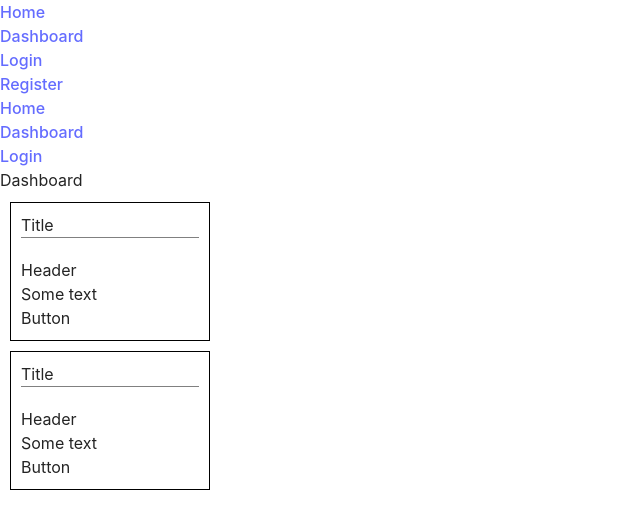
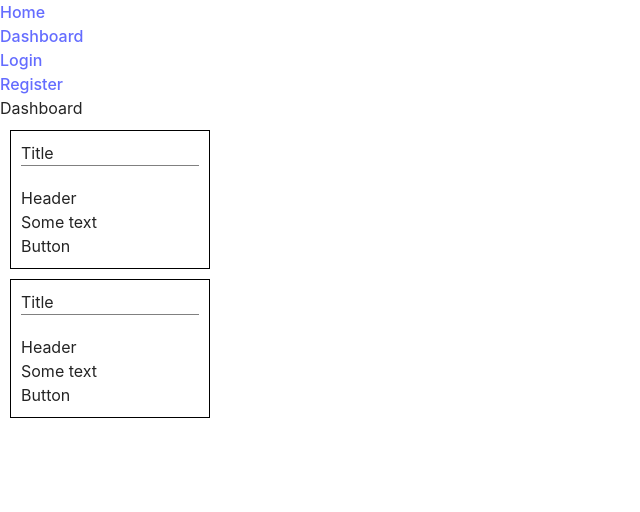
Before and after one commit to MikolekN/User-Behavior-Driven-Interface, a React (Vite) app in the folder frontend/: page /dashboard in a window 1280 px wide. Shown: the top 512 px of the page, without its empty margins (0-640 px from the left). Built offline with nearby package versions, Linux system fonts and the light colour scheme.

Commit message:
Refactor fix

```diff
--- a/frontend/src/components/Layout/Layout.tsx
+++ b/frontend/src/components/Layout/Layout.tsx
@@ -4,6 +4,7 @@ import { Link } from 'react-router-dom';
 interface LayoutProps {
   isLoggedIn: boolean;
   setIsLoggedIn: (loggedIn: boolean) => void;
+  children: React.ReactNode;
 }
 
 const Layout: React.FC<LayoutProps> = ({ isLoggedIn, setIsLoggedIn, children }) => {
--- a/frontend/src/components/MainMenu/MainMenu.css
+++ /dev/null
@@ -1,44 +0,0 @@
-/* App.css */
-body {
-    font-family: Arial, sans-serif;
-    margin: 0;
-    padding: 0;
-  }
-
-  .container {
-    margin-top: 20px;
-    padding: 0 20px;
-  }
-
-  nav {
-    background-color: #007bff;
-    padding: 1rem;
-    box-shadow: 0 2px 4px rgba(0, 0, 0, 0.1);
-  }
-
-  nav ul {
-    list-style-type: none;
-    margin: 0;
-    padding: 0;
-    display: flex;
-    justify-content: flex-start;
-  }
-
-  nav ul li {
-    margin-right: 1.5rem;
-  }
-
-  nav ul li a {
-    color: white;
-    text-decoration: none;
-    font-weight: bold;
-    transition: color 0.3s ease;
-  }
-
-  nav ul li a:hover {
-    color: #ffcc00;
-  }
-
-  nav ul li a.active {
-    border-bottom: 2px solid #ffcc00;
-  }
--- a/frontend/src/components/MainMenu/MainMenu.tsx
+++ /dev/null
@@ -1,29 +0,0 @@
-// src/components/MainMenu.js
-import React from 'react';
-import { NavLink } from 'react-router-dom';
-
-const MainMenu = () => {
-  return (
-    <nav className="bg-blue-500 p-4 text-white">
-      <ul className="flex space-x-4">
-        <li>
-          <NavLink to="/" className={({ isActive }) => isActive ? 'active' : undefined}>
-            Home
-          </NavLink>
-        </li>
-        <li>
-          <NavLink to="/dashboard" className={({ isActive }) => isActive ? 'active' : undefined}>
-            Dashboard
-          </NavLink>
-        </li>
-        <li>
-          <NavLink to="/login" className={({ isActive }) => isActive ? 'active' : undefined}>
-            Login
-          </NavLink>
-        </li>
-      </ul>
-    </nav>
-  );
-}
-
-export default MainMenu;
--- a/frontend/src/pages/Dashboard.tsx
+++ b/frontend/src/pages/Dashboard.tsx
@@ -1,11 +1,9 @@
 import React from 'react';
 import TestDetailsTile from '../components/TestDetailsTile/TestDetailsTile';
-import MainMenu from '../components/MainMenu/MainMenu';
 
 const Dashboard = () => {
   return (
     <>
-      <MainMenu />
       <div>Dashboard</div>
       <TestDetailsTile />
       <TestDetailsTile />
--- a/frontend/src/routes/App.tsx
+++ b/frontend/src/routes/App.tsx
@@ -1,5 +1,5 @@
 import React, { useState } from 'react';
-import { Outlet, Navigate } from 'react-router-dom';
+import { Outlet } from 'react-router-dom';
 import Layout from '../components/Layout/Layout';
 
 const App: React.FC = () => {
```
